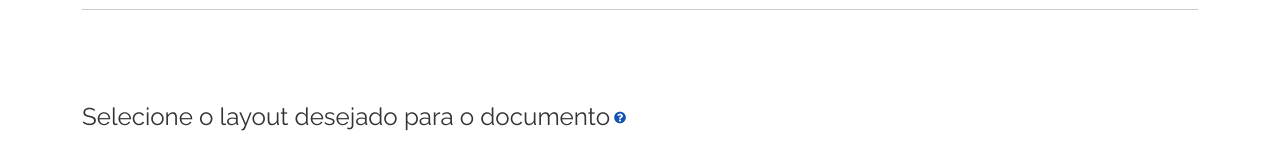
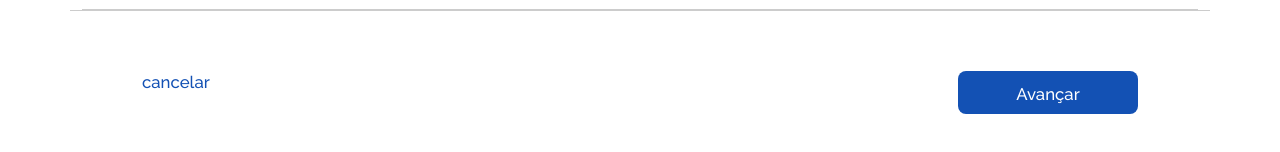
Before and after one commit to Gabriel200395/gns-gov, a React (Create React App) app: page / in a window 1280 px wide. Shown: the part 648-800 px from the top of the page. Built offline with nearby package versions, Linux system fonts and the light colour scheme.

Commit message:
Criando Segunda Pagina

```diff
--- a/src/App.js
+++ b/src/App.js
@@ -1,10 +1,10 @@
 import GlobalContext from "./GlobalContext/GlobalContex";
-import NovaEdicao from "./Page/NovaEdicao";
+import RevisaoFinalizacao from "./Page/RevisaoFinalizacao";
 
 function App() {
   return (
     <GlobalContext>
-      <NovaEdicao />
+      <RevisaoFinalizacao />
     </GlobalContext>
   );
 }
--- /dev/null
+++ b/src/Page/RevisaoFinalizacao.js
@@ -0,0 +1,24 @@
+import React from "react";
+import Menus from "../Components/Menus/Menus";
+import Navbar from "../Components/Navbar/Navbar";
+import MenuNovaEdicao from "../Components/MenuNovaEdicao/MenuNovaEdicao";
+import Footer from "../Components/Footer/Footer";
+import SubRodape from "../Components/SubRodape/SubRodape";
+import Informacao from "../Components/Informacao/Informacao";
+import AvancaPage from "../Components/AvancaPage/AvancaPage";
+
+function RevisaoFinalizacao() {
+  return (
+    <section>
+      <Navbar />
+      <Menus />
+      <MenuNovaEdicao />
+      <AvancaPage />
+      <Informacao />
+      <Footer />
+      <SubRodape />
+    </section>
+  );
+}
+
+export default RevisaoFinalizacao;
```
